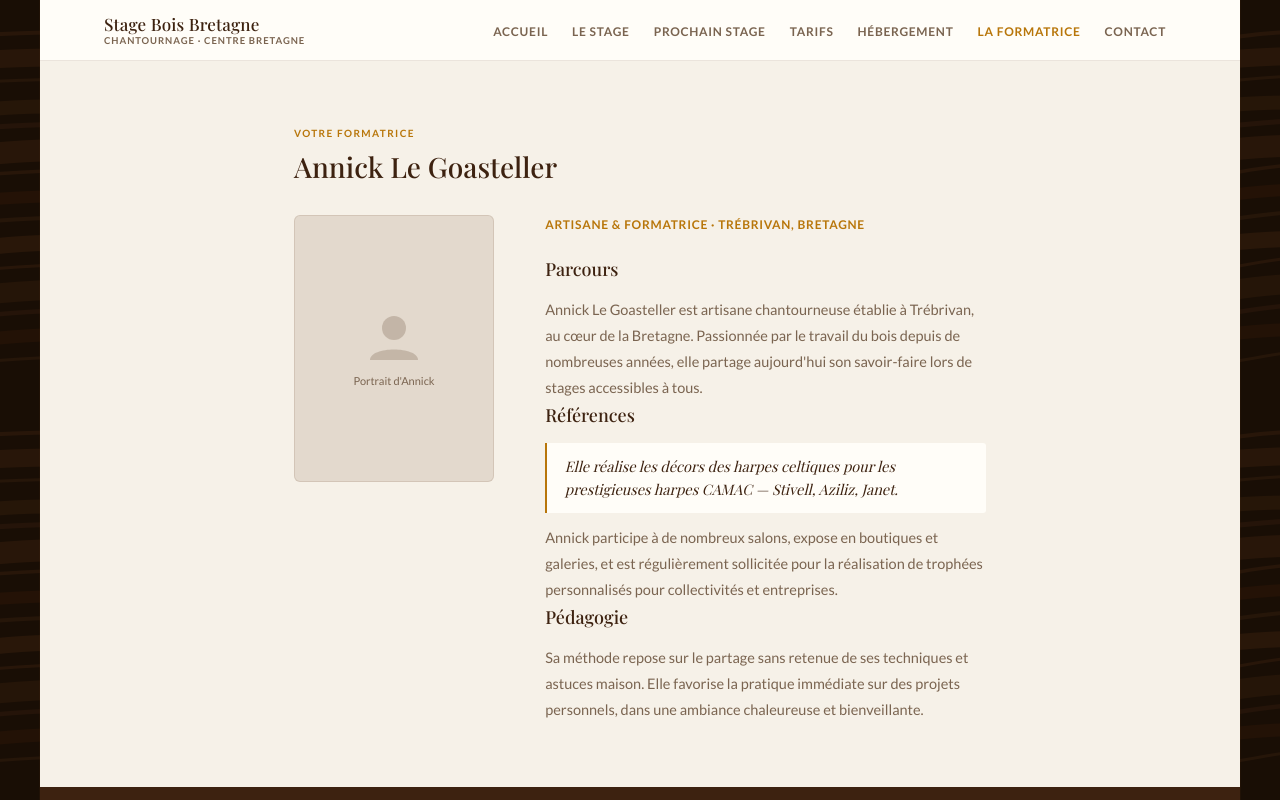
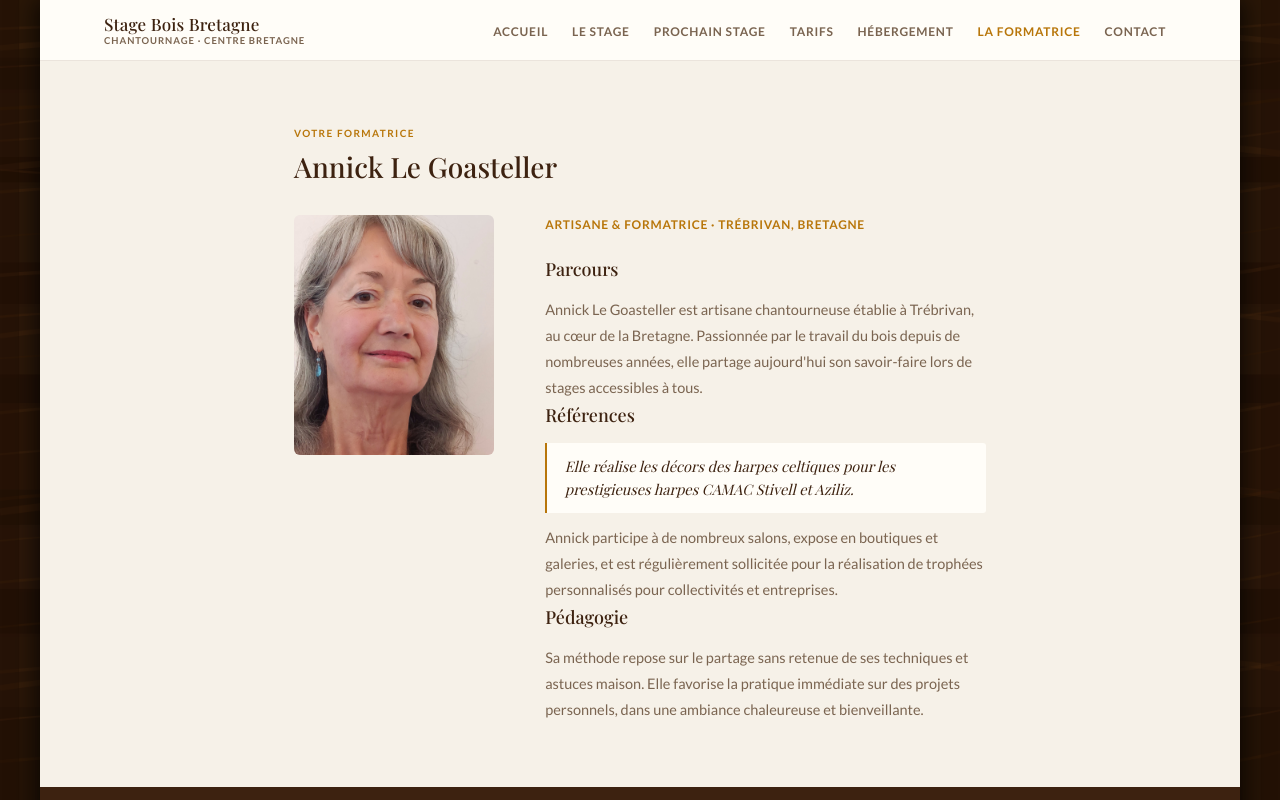
Before and after one commit to Liutwin/stage-bois-bretagne, a React (Vite) app in the folder frontend/: page /formatrice in a window 1280 px wide. Shown: the top 800 px of the page. Built offline with nearby package versions, Linux system fonts and the light colour scheme; a web font is replaced by a local one.

Commit message:
Amélioration du background

```diff
--- a/frontend/src/globals.css
+++ b/frontend/src/globals.css
@@ -85,10 +85,12 @@ html {
 }
 
 body {
-  background-color: #1a0e06;
-  background-image: url('images//wood-bg.png');
-  background-size: 680px 400px; /* tuile qui se répète */
-  background-repeat: repeat;
+  background-color: #2d1a0a;
+  background-image: url('images/wood-bg.png');
+  background-size: cover;
+  background-repeat: no-repeat;
+  background-attachment: fixed;
+  background-position: center;
   color: var(--color-text);
   font-family: var(--font-sans);
   font-size: 15px;
@@ -138,7 +140,9 @@ ol {
   max-width: var(--max-width);
   margin-inline: auto;
   background: var(--color-cream);
-  box-shadow: 0 0 0 1px var(--color-shadow);
+  box-shadow:
+    -8px 0 20px rgba(0, 0, 0, 0.5),
+    8px 0 20px rgba(0, 0, 0, 0.5);
 }
 
 /* Boutons */
--- a/frontend/src/pages/FormatricePage.tsx
+++ b/frontend/src/pages/FormatricePage.tsx
@@ -4,6 +4,7 @@
  */
 
 import styles from './StaticPage.module.css';
+import annickPhoto from '../assets/annick.jpg';
 
 /**
  * Page "La formatrice" — biographie et références d'Annick Le Goasteller.
@@ -19,12 +20,8 @@ export function FormatricePage() {
 
         <div className={styles.content}>
           <div className={styles.profileGrid}>
-            <div className={styles.portraitLarge} aria-hidden="true">
-              <svg width="56" height="56" viewBox="0 0 56 56" fill="none">
-                <circle cx="28" cy="22" r="12" fill="currentColor" opacity="0.3" />
-                <path d="M4 54 C4 40 52 40 52 54" fill="currentColor" opacity="0.3" />
-              </svg>
-              <span>Portrait d'Annick</span>
+            <div className={styles.portraitLarge}>
+              <img src={annickPhoto} alt="Annick" />
             </div>
 
             <div>
@@ -44,7 +41,7 @@ export function FormatricePage() {
                 <h2>Références</h2>
                 <blockquote className={styles.quote}>
                   Elle réalise les décors des harpes celtiques pour les prestigieuses
-                  harpes CAMAC — Stivell, Aziliz, Janet.
+                  harpes CAMAC Stivell et Aziliz.
                 </blockquote>
                 <p>
                   Annick participe à de nombreux salons, expose en boutiques et galeries,
--- a/frontend/src/pages/HomePage.tsx
+++ b/frontend/src/pages/HomePage.tsx
@@ -132,7 +132,7 @@ export function HomePage() {
           </p>
           <blockquote className={styles.quote}>
             Elle réalise les décors des harpes celtiques pour les prestigieuses harpes
-            CAMAC — Stivell, Aziliz, Janet.
+            CAMAC Stivell et Aziliz.
           </blockquote>
           <p>
             Sa pédagogie, fondée sur la pratique immédiate et le partage sans retenue,
--- a/frontend/src/pages/StaticPage.module.css
+++ b/frontend/src/pages/StaticPage.module.css
@@ -139,19 +139,16 @@
 }
 
 .portraitLarge {
-  background: var(--color-shadow);
-  border: 0.5px solid var(--color-shadow);
   border-radius: var(--radius-md);
-  aspect-ratio: 3 / 4;
+  overflow: hidden;
   max-height: 280px;
-  display: flex;
-  flex-direction: column;
-  align-items: center;
-  justify-content: center;
-  gap: 10px;
-  color: var(--color-muted);
-  font-size: 11px;
-  font-family: var(--font-sans);
+}
+
+.portraitLarge img {
+  width: 100%;
+  height: 100%;
+  object-fit: cover;
+  display: block;
 }
 
 .subtitle {
@@ -182,7 +179,6 @@
   }
 
   .portraitLarge {
-    aspect-ratio: 16 / 7;
     max-height: 180px;
   }
 }
```
Also changed, not shown: frontend/src/assets/annick.jpg (added), frontend/src/images/wood-bg.png.
